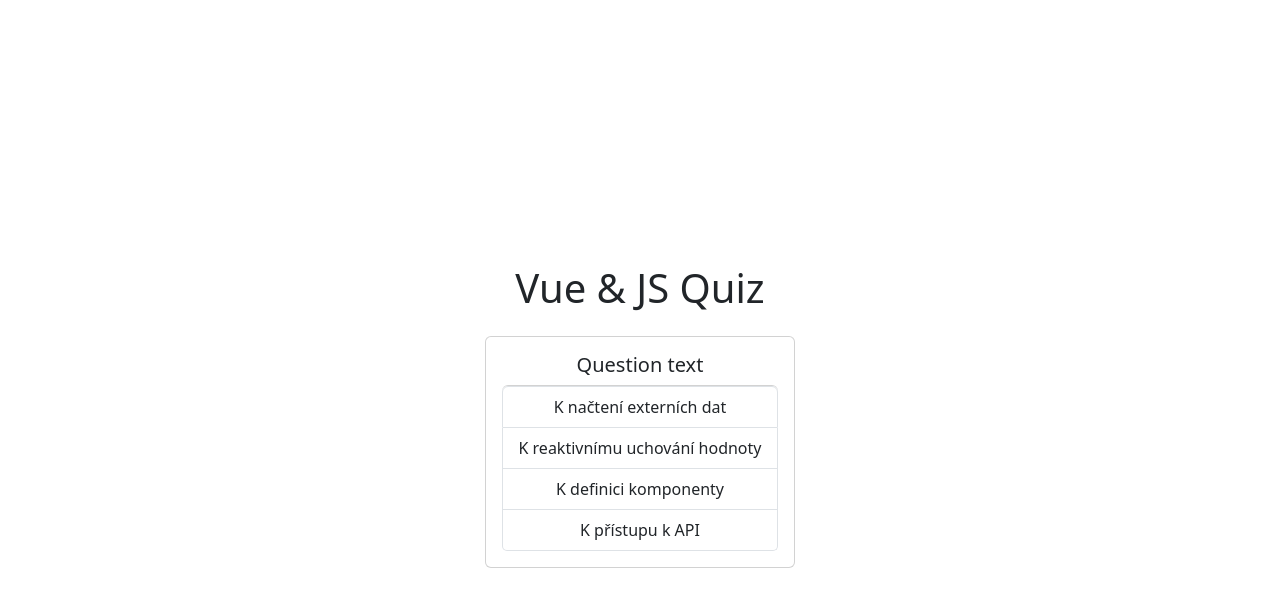
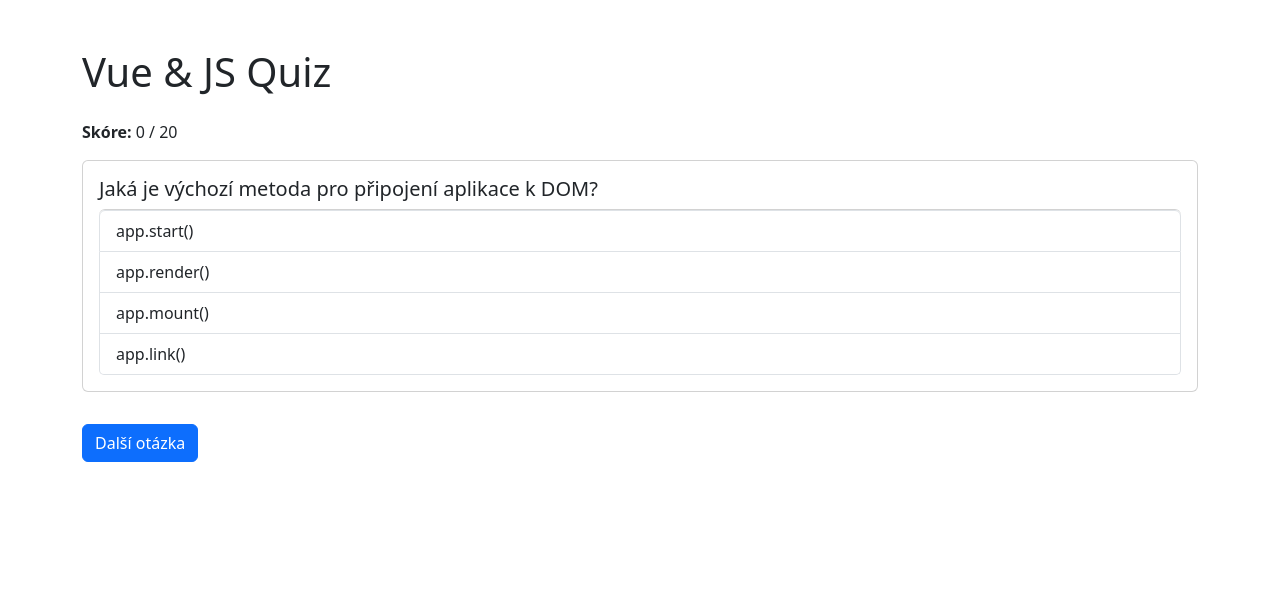
Before and after one commit to lukaskourilcz/vue-tutorials, a Vue app in the folder quiz-app/: page / in a window 1280 px wide. Shown: the top 606 px of the page. Built offline with nearby package versions, Linux system fonts and the light colour scheme.

Commit message:
explanation field added, score added

```diff
--- a/quiz-app/src/App.vue
+++ b/quiz-app/src/App.vue
@@ -3,6 +3,109 @@ import QuizCard from "./components/QuizCard.vue";
 import { ref } from "vue";
 
 const questions = ref([
+  {
+    text: "Jaká je výchozí metoda pro připojení aplikace k DOM?",
+    options: ["app.start()", "app.render()", "app.mount()", "app.link()"],
+    correct: 2,
+    explanation:
+      "`app.mount()` připojí Vue aplikaci ke konkrétnímu DOM elementu.",
+  },
+  {
+    text: "Co udělá `===` v JavaScriptu?",
+    options: [
+      "Porovná hodnoty a převede je",
+      "Porovná jen hodnoty",
+      "Porovná hodnoty i typy",
+      "Porovná reference",
+    ],
+    correct: 2,
+    explanation: "`===` je přísné porovnání – kontroluje hodnotu i typ.",
+  },
+  {
+    text: "Jaký je účel `v-model`?",
+    options: [
+      "Dvojcestné datové propojení",
+      "Jednocestné propojení",
+      "Zapsání události kliknutí",
+      "Změna stylu komponenty",
+    ],
+    correct: 0,
+    explanation:
+      "`v-model` umožňuje synchronizaci hodnoty mezi komponentou a vstupem (např. input).",
+  },
+  {
+    text: "Jaký je výstup `2 + '2'`?",
+    options: ["4", "'22'", "'4'", "SyntaxError"],
+    correct: 1,
+    explanation:
+      "V JavaScriptu dochází ke konverzi typu, takže `2 + '2'` = `'22'` (string).",
+  },
+  {
+    text: "K čemu slouží `setTimeout`?",
+    options: [
+      "Na opakování funkce",
+      "Na spuštění funkce po určitém čase",
+      "Na synchronní spuštění funkce",
+      "Na deklaraci proměnné",
+    ],
+    correct: 1,
+    explanation:
+      "`setTimeout` spustí funkci až po uplynutí určité doby (v milisekundách).",
+  },
+  {
+    text: "K čemu slouží `Array.prototype.map()`?",
+    options: [
+      "Na výběr prvků z pole",
+      "Na transformaci každého prvku pole",
+      "Na filtrování prvků",
+      "Na odstranění duplicit",
+    ],
+    correct: 1,
+    explanation:
+      "`map()` vytvoří nové pole transformací každého prvku originálního pole.",
+  },
+  {
+    text: "Jak zjistíš délku pole v JS?",
+    options: [
+      "array.count()",
+      "array.length",
+      "array.size",
+      "array.getLength()",
+    ],
+    correct: 1,
+    explanation: `.length je vlastnost, která vrací počet prvků v poli.`,
+  },
+  {
+    text: "Která direktiva vykreslí komponentu pouze pokud je podmínka splněná?",
+    options: ["v-if", "v-model", "v-bind", "v-for"],
+    correct: 0,
+    explanation: "`v-if` vykreslí DOM prvek pouze, pokud je podmínka true.",
+  },
+  {
+    text: "Jaká je výchozí hodnota `this` v běžné funkci?",
+    options: ["undefined", "global object (window)", "{}", "null"],
+    correct: 1,
+    explanation:
+      "V non-strict módu je výchozí `this` odkaz na globální objekt (`window`).",
+  },
+  {
+    text: "Jaká je výchozí hodnota `undefined + 1`?",
+    options: ["1", "NaN", "undefined1", "null"],
+    correct: 1,
+    explanation: "`undefined` není číslo, takže `undefined + 1` vrací `NaN`.",
+  },
+  {
+    text: "Jaký je hlavní rozdíl mezi `ref` a `reactive`?",
+    options: [
+      "ref je jen pro objekty, reactive pro primitivní hodnoty",
+      "ref vrací reaktivní objekt, reactive ne",
+      "ref se používá pro primitivní hodnoty, reactive pro objekty",
+      "jsou to dvě jména pro totéž",
+    ],
+    correct: 2,
+    explanation:
+      "`ref()` je vhodný pro primitivní hodnoty, `reactive()` pro objekty a složitější struktury.",
+  },
   {
     text: "K čemu slouží `ref()` ve Vue?",
     options: [
@@ -12,14 +115,117 @@ const questions = ref([
       "K přístupu k API",
     ],
     correct: 1,
+    explanation: "`ref()` vytváří reaktivní proměnnou, kterou Vue sleduje.",
+  },
+  {
+    text: "Co dělá `v-for`?",
+    options: [
+      "Podmíněné vykreslení",
+      "Opakuje blok podle položek v poli",
+      "Slučuje objekty",
+      "Spouští události",
+    ],
+    correct: 1,
+    explanation:
+      "`v-for` opakuje šablonu pro každou položku v iterovatelném seznamu.",
+  },
+  {
+    text: "Co vrátí `typeof null` v JavaScriptu?",
+    options: ["'null'", "'object'", "'undefined'", "'function'"],
+    correct: 1,
+    explanation:
+      "`typeof null` je `'object'`, což je historická chyba v jazyce JavaScript.",
+  },
+  {
+    text: "Jaká je hlavní výhoda `const` oproti `let`?",
+    options: [
+      "Je rychlejší",
+      "Zabraňuje přepisování reference",
+      "Zvyšuje výkon",
+      "Má větší dosah",
+    ],
+    correct: 1,
+    explanation:
+      "`const` neumožňuje znovu přiřadit proměnnou – reference je neměnná.",
+  },
+  {
+    text: "K čemu slouží `computed`?",
+    options: [
+      "K vytvoření proměnné s náhodnou hodnotou",
+      "K vytvoření hodnoty, která se automaticky aktualizuje",
+      "K spuštění HTTP požadavku",
+      "K definici složité šablony",
+    ],
+    correct: 1,
+    explanation:
+      "`computed` vytváří odvozenou hodnotu, která se automaticky přepočítá, když se změní závislosti.",
+  },
+  {
+    text: "Co udělá `JSON.stringify()`?",
+    options: [
+      "Převede text na JSON",
+      "Převede objekt na string",
+      "Převede JSON na objekt",
+      "Vyčistí objekt",
+    ],
+    correct: 1,
+    explanation: "`JSON.stringify()` převede JavaScript objekt na JSON string.",
+  },
+  {
+    text: "Jak definovat props v komponentě se `<script setup>`?",
+    options: [
+      "props: ['text']",
+      "defineProps(['text'])",
+      "props.value = ['text']",
+      "setupProps(['text'])",
+    ],
+    correct: 1,
+    explanation: "V `<script setup>` se props definují přes `defineProps()`.",
+  },
+  {
+    text: "Jaká metoda ve Vue 3 vrací celkovou instanci aplikace?",
+    options: ["Vue.init()", "createVue()", "createApp()", "startApp()"],
+    correct: 2,
+    explanation: "`createApp()` inicializuje novou Vue aplikaci.",
+  },
+  {
+    text: "Jaký hook použiješ ve Vue 3 pro spuštění funkce po načtení komponenty?",
+    options: ["onLoad", "onInit", "onMounted", "useEffect"],
+    correct: 2,
+    explanation:
+      "`onMounted()` je Vue 3 lifecycle hook pro spuštění logiky po načtení komponenty.",
   },
 ]);
+
+const currentIndex = ref(0);
+const score = ref(0);
+
+const nextQuestion = () => {
+  if (currentIndex.value < questions.value.length - 1) {
+    currentIndex.value++;
+  }
+};
+
+const handleAnswer = (wasCorrect) => {
+  if (wasCorrect) {
+    score.value++;
+  }
+};
 </script>
 
 <template>
   <div class="container mt-5">
     <h1 class="mb-4">Vue & JS Quiz</h1>
+    <p><strong>Skóre:</strong> {{ score }} / {{ questions.length }}</p>
 
-    <QuizCard :question="questions[0]" />
+    <QuizCard :question="questions[currentIndex]" @answered="handleAnswer" />
+
+    <button
+      class="btn btn-primary mt-3"
+      @click="nextQuestion"
+      :disabled="currentIndex >= questions.length - 1"
+    >
+      Další otázka
+    </button>
   </div>
 </template>
--- a/quiz-app/src/components/QuizCard.vue
+++ b/quiz-app/src/components/QuizCard.vue
@@ -1,40 +1,55 @@
 <script setup>
-import { ref, computed } from "vue";
+import { ref, computed, watch } from "vue";
 
 const props = defineProps({
   question: Object,
 });
 
+const emit = defineEmits(['answered'])
+
+
 const selected = ref(null);
 
-const isCorrect = computed(() => {
-  return selected.value === question.correct;
-});
+const isCorrect = computed(() => selected.value === props.question.correct);
 
 const selectOption = (index) => {
-  selected.value = index;
+  if (selected.value === null) {
+    selected.value = index;
+    emit("answered", index === props.question.correct);
+  }
 };
+
+watch(
+  () => props.question,
+  () => {
+    selected.value = null;
+  }
+);
 </script>
 
 <template>
   <div class="card p-3 mb-3">
-    <h5>Question text</h5>
+    <h5>{{ question.text }}</h5>
     <ul class="list-group">
       <li
         v-for="(option, index) in question.options"
-        @click="selectOption(index)"
         :key="index"
         class="list-group-item"
         :class="{
-          'list-group-item-success': selected === index && isCorrect,
-          'list-group-item-danger': selected === index && !isCorrect,
+          'list-group-item-success':
+            selected !== null && index === question.correct,
+          'list-group-item-danger':
+            selected === index && index !== question.correct,
         }"
+        @click="selectOption(index)"
       >
         {{ option }}
       </li>
     </ul>
-    <div v-if="selected !== null" class="mt-2">
-      <strong>{{ isCorrect ? "Correct" : "Wrong" }}</strong>
+
+    <div v-if="selected !== null" class="mt-3">
+      <strong>{{ isCorrect ? "Správně!" : "Špatně!" }}</strong>
+      <p class="mt-2 text-muted">{{ question.explanation }}</p>
     </div>
   </div>
 </template>
--- a/quiz-app/src/main.js
+++ b/quiz-app/src/main.js
@@ -1,5 +1,4 @@
 import { createApp } from 'vue'
-import './style.css'
 import App from './App.vue'
 import 'bootstrap/dist/css/bootstrap.min.css'
 
--- a/quiz-app/src/style.css
+++ /dev/null
@@ -1,79 +0,0 @@
-:root {
-  font-family: system-ui, Avenir, Helvetica, Arial, sans-serif;
-  line-height: 1.5;
-  font-weight: 400;
-
-  color-scheme: light dark;
-  color: rgba(255, 255, 255, 0.87);
-  background-color: #242424;
-
-  font-synthesis: none;
-  text-rendering: optimizeLegibility;
-  -webkit-font-smoothing: antialiased;
-  -moz-osx-font-smoothing: grayscale;
-}
-
-a {
-  font-weight: 500;
-  color: #646cff;
-  text-decoration: inherit;
-}
-a:hover {
-  color: #535bf2;
-}
-
-body {
-  margin: 0;
-  display: flex;
-  place-items: center;
-  min-width: 320px;
-  min-height: 100vh;
-}
-
-h1 {
-  font-size: 3.2em;
-  line-height: 1.1;
-}
-
-button {
-  border-radius: 8px;
-  border: 1px solid transparent;
-  padding: 0.6em 1.2em;
-  font-size: 1em;
-  font-weight: 500;
-  font-family: inherit;
-  background-color: #1a1a1a;
-  cursor: pointer;
-  transition: border-color 0.25s;
-}
-button:hover {
-  border-color: #646cff;
-}
-button:focus,
-button:focus-visible {
-  outline: 4px auto -webkit-focus-ring-color;
-}
-
-.card {
-  padding: 2em;
-}
-
-#app {
-  max-width: 1280px;
-  margin: 0 auto;
-  padding: 2rem;
-  text-align: center;
-}
-
-@media (prefers-color-scheme: light) {
-  :root {
-    color: #213547;
-    background-color: #ffffff;
-  }
-  a:hover {
-    color: #747bff;
-  }
-  button {
-    background-color: #f9f9f9;
-  }
-}
```
